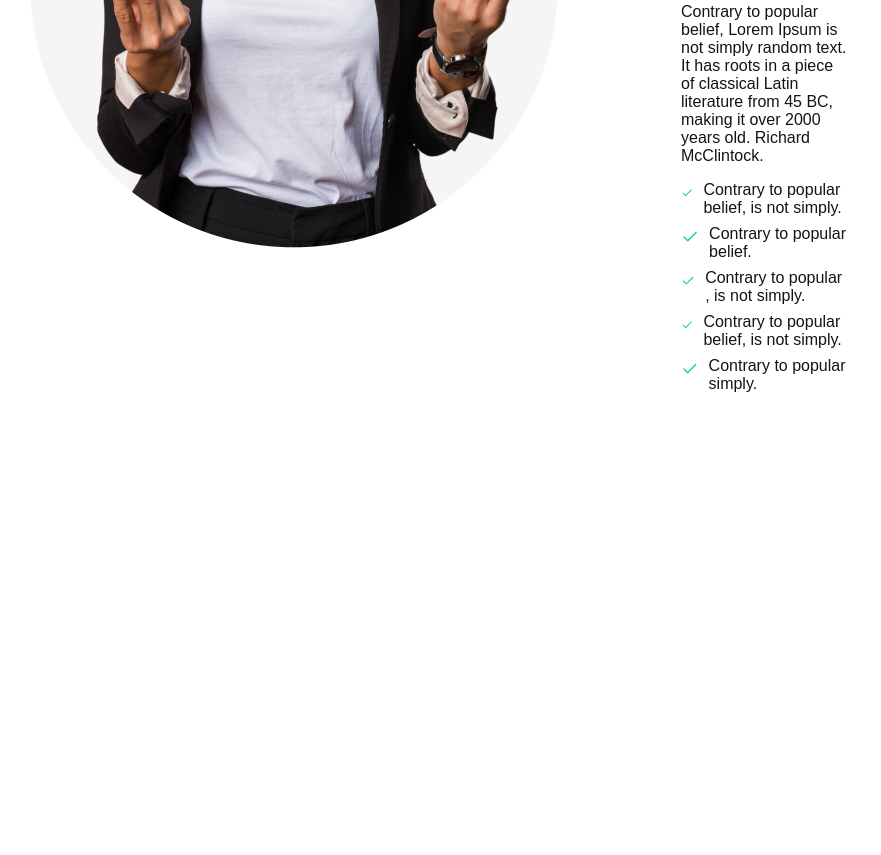
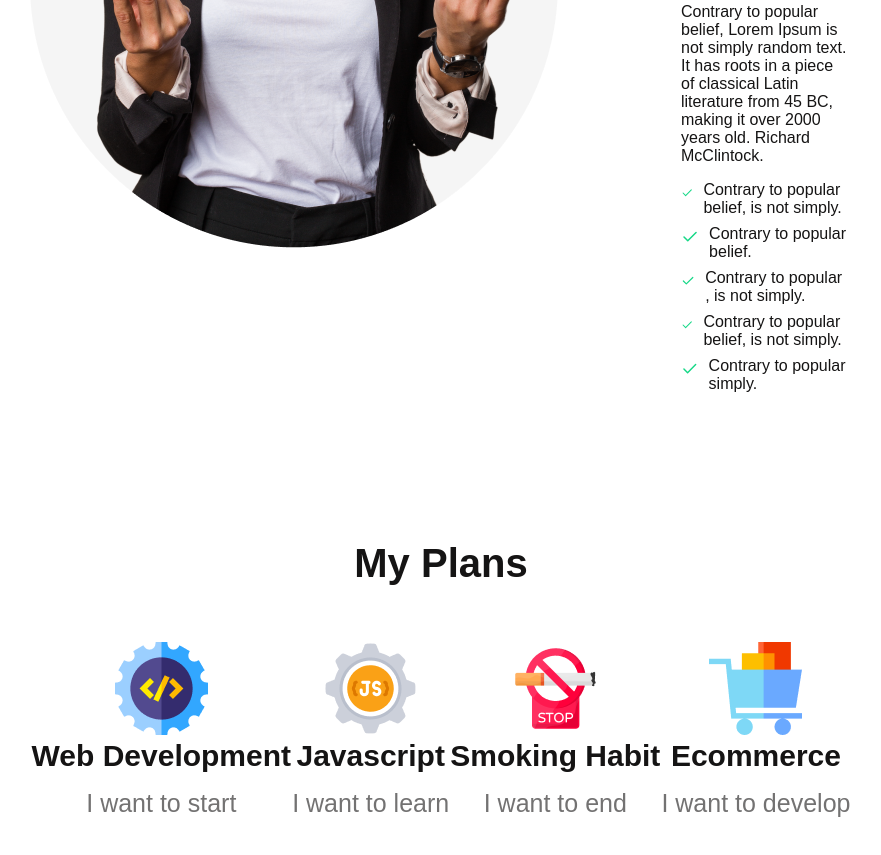
Before and after one commit to suru1849/new-year-new-me-practice-, a plain HTML site: page index.html in a window 1280 px wide. Shown: the part 1424-2279 px from the top of the page, without its empty margins (199-1080 px from the left). Before the commit the page ends 1965 px from the top, so only its background shows below. Drawn offline with Linux system fonts and the light colour scheme.

Commit message:
My-plans section finished

```diff
--- a/index.html
+++ b/index.html
@@ -137,6 +137,35 @@
         </div>
       </div>
       <!-- My-failures-of-previous-year end -->
+
+      <!-- My-Plans section start -->
+      <div class="container-2">
+        <h2 class="content-tittle">My Plans</h2>
+
+        <div class="plans-container">
+          <div class="plan">
+            <img src="images/icons/web.png" alt="" class="plan-icon" />
+            <h3 class="plan-name">Web Development</h3>
+            <p class="plan-description">I want to start</p>
+          </div>
+          <div class="plan">
+            <img src="images/icons/js.png" alt="" class="plan-icon" />
+            <h3 class="plan-name">Javascript</h3>
+            <p class="plan-description">I want to learn</p>
+          </div>
+          <div class="plan">
+            <img src="images/icons/smoke.png" alt="" class="plan-icon" />
+            <h3 class="plan-name">Smoking Habit</h3>
+            <p class="plan-description">I want to end</p>
+          </div>
+          <div class="plan">
+            <img src="images/icons/ecom.png" alt="" class="plan-icon" />
+            <h3 class="plan-name">Ecommerce</h3>
+            <p class="plan-description">I want to develop</p>
+          </div>
+        </div>
+      </div>
+      <!-- My-Plans section end -->
     </main>
 
     <footer></footer>
--- a/styles/style.css
+++ b/styles/style.css
@@ -75,3 +75,40 @@ header {
   gap: 10px;
   margin-bottom: 8px;
 }
+
+/* My-PLans section style */
+.container-2 {
+  padding: 0px 230px;
+  margin-bottom: 135px;
+}
+.container-2 > h2 {
+  text-align: center;
+  margin-bottom: 55.7px;
+}
+
+.plans-container {
+  display: flex;
+  justify-content: space-around;
+}
+
+.plan {
+  text-align: center;
+}
+
+.plan-icon {
+  width: 92.958px;
+  height: 92.958px;
+}
+
+.plan-name {
+  color: #151414;
+  font-size: 30px;
+  font-weight: 700;
+  margin-bottom: 16px;
+}
+
+.plan-description {
+  color: #737272;
+  font-size: 25px;
+  font-weight: 500;
+}
```
